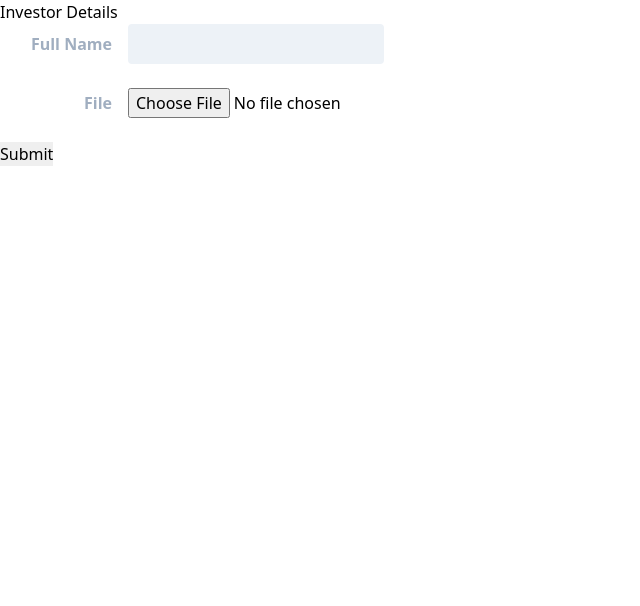
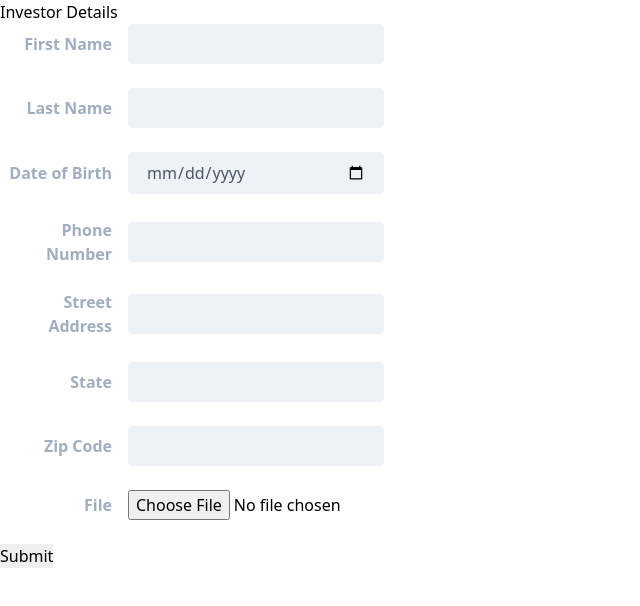
Before and after one commit to RickDT/pmid, a Next.js app: page / in a window 1280 px wide. Shown: the top 606 px of the page, without its empty margins (0-640 px from the left). Built offline with nearby package versions, Linux system fonts and the light colour scheme.

Commit message:
rough form fields. no validation, etc.

```diff
--- a/pages/index.js
+++ b/pages/index.js
@@ -1,9 +1,9 @@
 import Head from "next/head";
 
-const Label = ({ forHtml, children }) => (
+const Label = ({ htmlFor, children }) => (
   <label
     className="block text-gray-500 font-bold md:text-right mb-1 md:mb-0 pr-4"
-    for="inline-full-name"
+    htmlFor="inline-full-name"
   >
     {children}
   </label>
@@ -11,6 +11,21 @@ const Label = ({ forHtml, children }) => (
 
 const FormRow = ({ children }) => (
   <div className="md:flex md:items-center mb-6">{children}</div>
+);
+
+const FormKVPair = ({ keyName, valueType }) => (
+  <>
+    <div className="md:w-1/3">
+      <Label htmlFor="">{keyName}</Label>
+    </div>
+    <div className="md:w-2/3">
+      <input
+        className="bg-gray-200 appearance-none border-2 border-gray-200 rounded w-full py-2 px-4 text-gray-700 leading-tight focus:outline-none focus:bg-white focus:border-purple-500"
+        id="inline-full-name"
+        type={valueType}
+      />
+    </div>
+  </>
 );
 
 export default function Home() {
@@ -36,20 +51,29 @@ export default function Home() {
           }}
         >
           <FormRow>
-            <div className="md:w-1/3">
-              <Label forHtml="">Full Name</Label>
-            </div>
-            <div className="md:w-2/3">
-              <input
-                className="bg-gray-200 appearance-none border-2 border-gray-200 rounded w-full py-2 px-4 text-gray-700 leading-tight focus:outline-none focus:bg-white focus:border-purple-500"
-                id="inline-full-name"
-                type="text"
-              />
-            </div>
+            <FormKVPair keyName="First Name" valueType="text" />
+          </FormRow>
+          <FormRow>
+            <FormKVPair keyName="Last Name" valueType="text" />
+          </FormRow>
+          <FormRow>
+            <FormKVPair keyName="Date of Birth" valueType="date" />
+          </FormRow>
+          <FormRow>
+            <FormKVPair keyName="Phone Number" valueType="text" />
+          </FormRow>
+          <FormRow>
+            <FormKVPair keyName="Street Address" valueType="text" />
+          </FormRow>
+          <FormRow>
+            <FormKVPair keyName="State" valueType="text" />
+          </FormRow>
+          <FormRow>
+            <FormKVPair keyName="Zip Code" valueType="text" />
           </FormRow>
           <FormRow>
             <div className="md:w-1/3">
-              <Label forHtml="file-upload">File</Label>
+              <Label htmlFor="file-upload">File</Label>
             </div>
             <div className="md:w-2/3">
               <input type="file" name="file-upload" id="file-picker" /> <br />
```
